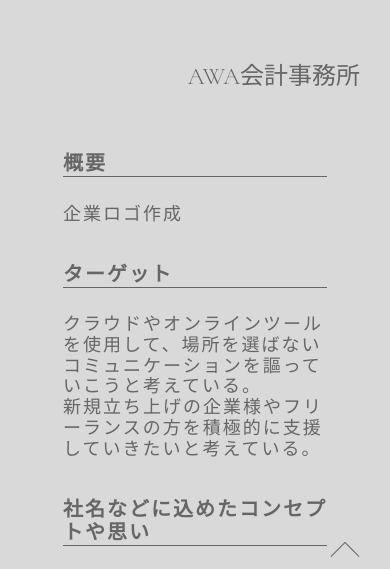
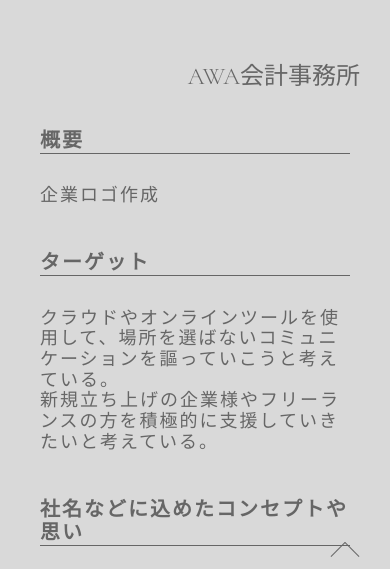
Before and after one commit to isato-uotani/isato-portfolio, a plain HTML site: page works-illust-1.html in a window 390 px wide. Shown: the part 220-789 px from the top of the page. Drawn offline with nearby package versions, Linux system fonts and the light colour scheme; a web font is replaced by a local one.

Commit message:
Update works-list.css

```diff
--- a/css/works-list.css
+++ b/css/works-list.css
@@ -139,6 +139,11 @@
 .text-area {
   padding:10%;
 }
+@media (max-width: 640px) {
+  .text-area {
+    padding:3%;
+  }
+}
 
 dl {
   width: 100%;
```
